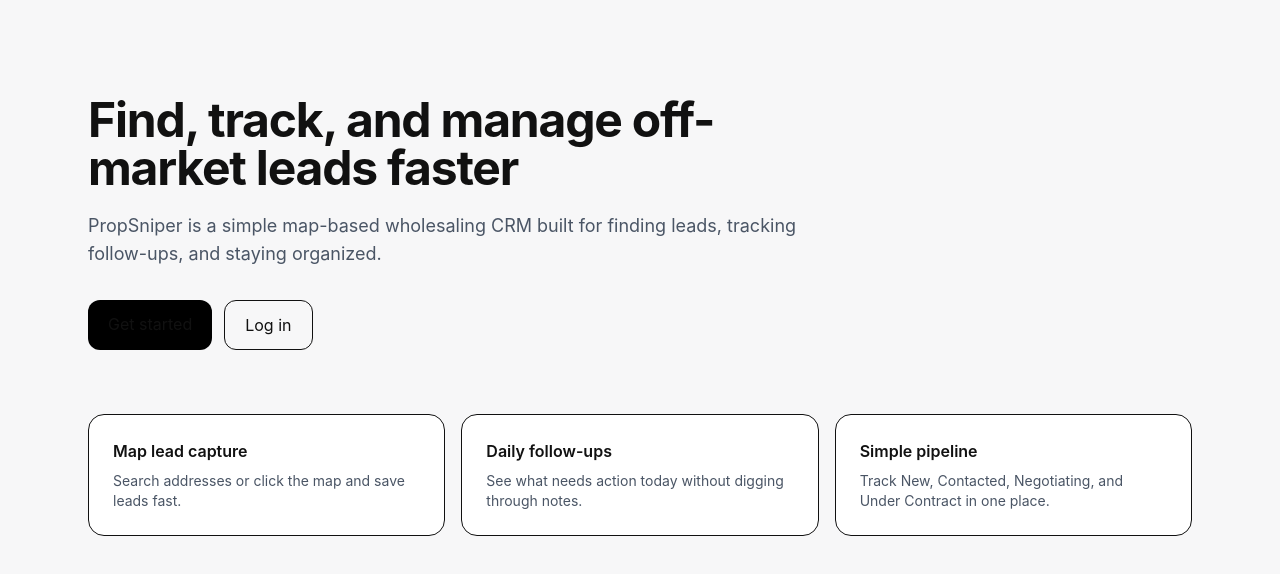
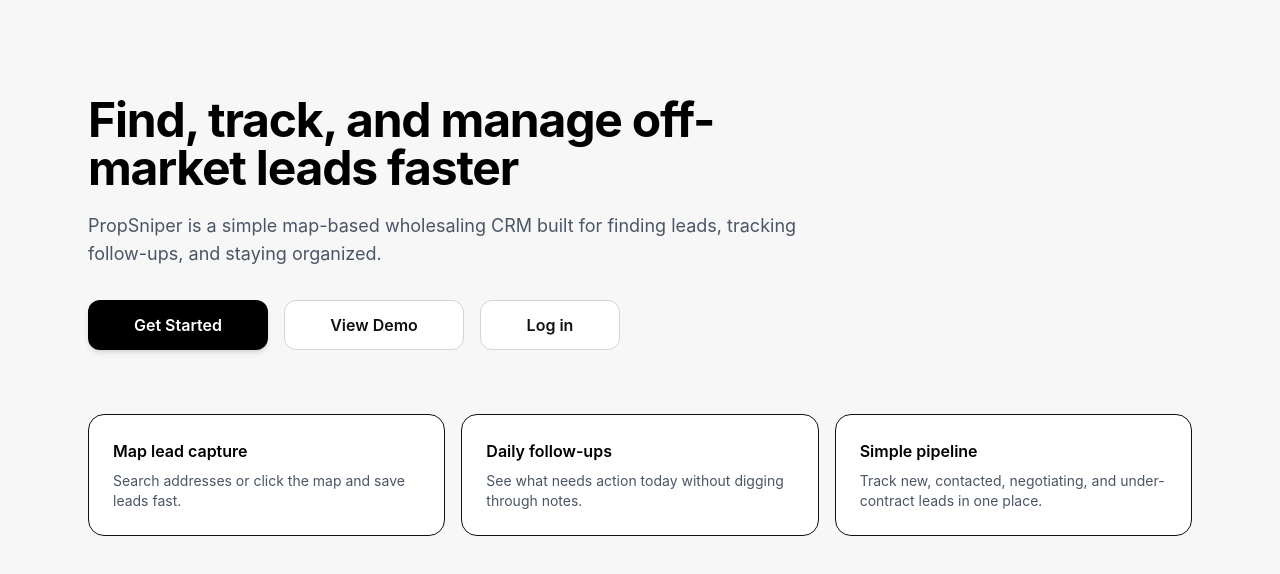
Before and after one commit to SeeNoEvilClthng/prop-sniper, a Next.js app in the folder prop-sniper-web/: page / in a window 1280 px wide. Shown: the top 574 px of the page. Built offline with nearby package versions, Linux system fonts and the light colour scheme.

Commit message:
fix get started button visibility

```diff
--- a/prop-sniper-web/app/page.tsx
+++ b/prop-sniper-web/app/page.tsx
@@ -4,19 +4,35 @@
   return (
     <main className="mx-auto max-w-6xl px-6 py-24">
       <div className="max-w-3xl">
-        <h1 className="text-5xl font-bold tracking-tight">
+        <h1 className="text-5xl font-bold tracking-tight text-black">
           Find, track, and manage off-market leads faster
         </h1>
+
         <p className="mt-5 text-lg text-gray-600">
           PropSniper is a simple map-based wholesaling CRM built for finding leads,
           tracking follow-ups, and staying organized.
         </p>
 
-        <div className="mt-8 flex flex-wrap gap-3">
-          <Link href="/signup" className="rounded-xl bg-black px-5 py-3 text-white">
-            Get started
+        <div className="mt-8 flex flex-wrap gap-4">
+        <Link
+  href="/signup"
+  className="inline-flex min-w-[180px] items-center justify-center rounded-xl bg-black px-6 py-3 text-base font-semibold shadow-md transition hover:bg-gray-900"
+  style={{ color: '#fff', WebkitTextFillColor: '#fff' }}
+>
+  Get Started
+</Link>
+
+          <Link
+            href="/dashboard"
+            className="inline-flex min-w-[180px] items-center justify-center rounded-xl border border-gray-300 bg-white px-6 py-3 text-base font-semibold text-black transition hover:bg-gray-100"
+          >
+            View Demo
           </Link>
-          <Link href="/login" className="rounded-xl border px-5 py-3">
+
+          <Link
+            href="/login"
+            className="inline-flex min-w-[140px] items-center justify-center rounded-xl border border-gray-300 bg-white px-6 py-3 text-base font-semibold text-black transition hover:bg-gray-100"
+          >
             Log in
           </Link>
         </div>
@@ -24,21 +40,23 @@
 
       <div className="mt-16 grid gap-4 md:grid-cols-3">
         <div className="rounded-2xl border bg-white p-6">
-          <h2 className="font-semibold">Map lead capture</h2>
+          <h2 className="font-semibold text-black">Map lead capture</h2>
           <p className="mt-2 text-sm text-gray-600">
             Search addresses or click the map and save leads fast.
           </p>
         </div>
+
         <div className="rounded-2xl border bg-white p-6">
-          <h2 className="font-semibold">Daily follow-ups</h2>
+          <h2 className="font-semibold text-black">Daily follow-ups</h2>
           <p className="mt-2 text-sm text-gray-600">
             See what needs action today without digging through notes.
           </p>
         </div>
+
         <div className="rounded-2xl border bg-white p-6">
-          <h2 className="font-semibold">Simple pipeline</h2>
+          <h2 className="font-semibold text-black">Simple pipeline</h2>
           <p className="mt-2 text-sm text-gray-600">
-            Track New, Contacted, Negotiating, and Under Contract in one place.
+            Track new, contacted, negotiating, and under-contract leads in one place.
           </p>
         </div>
       </div>
```
